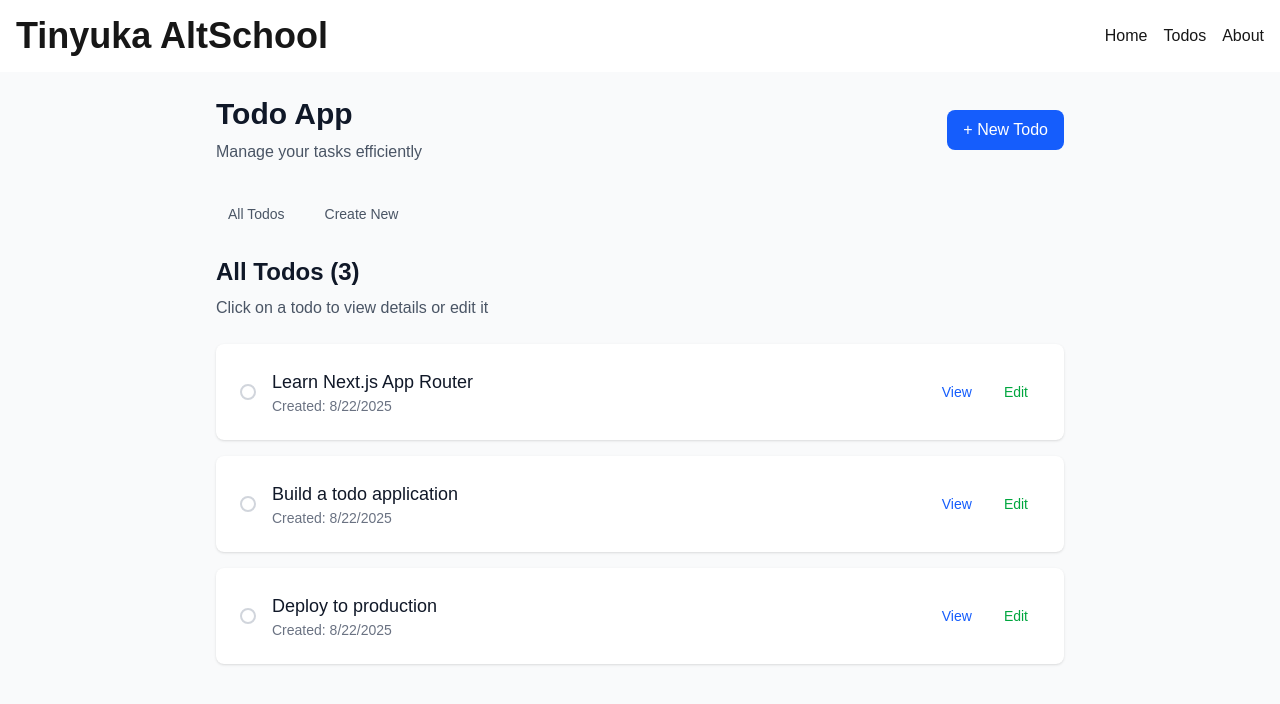
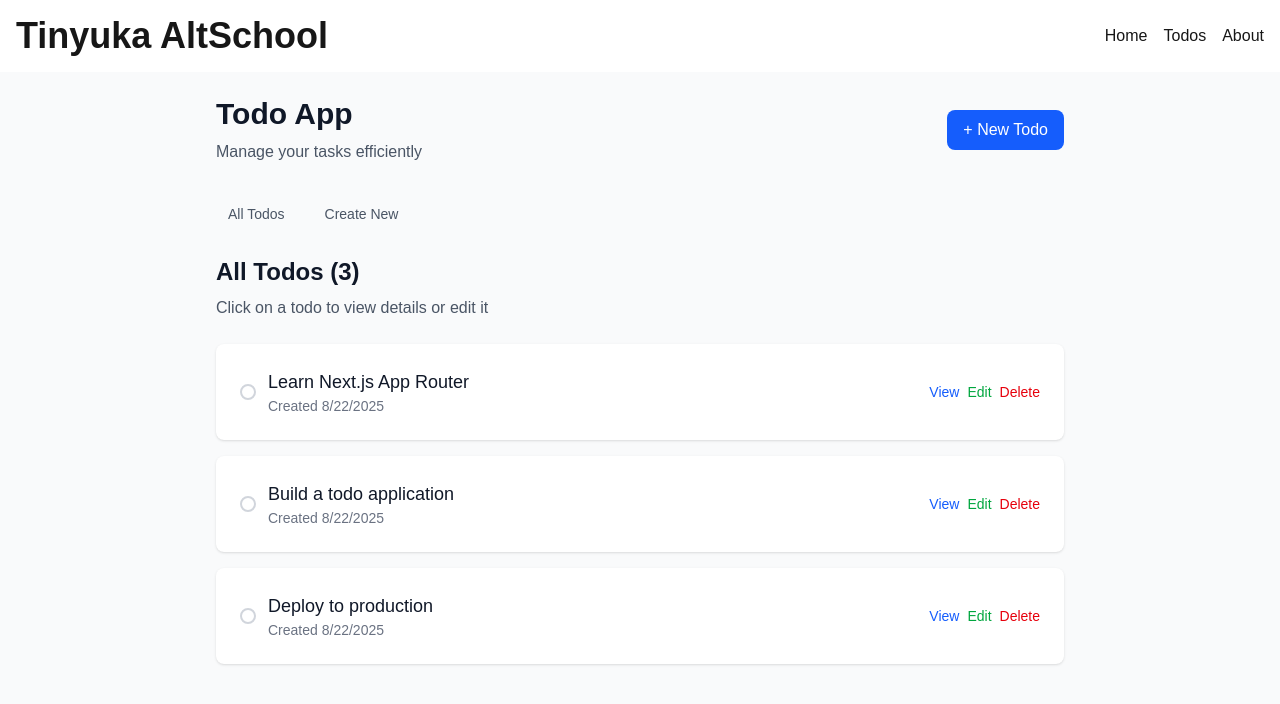
Before and after one commit to Oluwasetemi/my-tinyuka-nextapp, a Next.js app: page /todos in a window 1280 px wide. Shown: the top 704 px of the page. Built offline with nearby package versions, Linux system fonts and the light colour scheme; no server answers.

Commit message:
✨ REFACTOR: centralize base URL construction logic for API calls across todos pages, ensuring consistent handling of development and production environments.

```diff
--- a/src/app/lib/actions.ts
+++ b/src/app/lib/actions.ts
@@ -2,7 +2,31 @@
 
 import type { Todo } from "@/app/api/todos/route";
 
-const baseUrl = process.env.NEXT_PUBLIC_API_URL || "http://localhost:3000";
+/**
+ * Constructs a valid base URL for API calls that works in both development and production
+ */
+const getBaseUrl = (): string => {
+  // In production on Vercel, use the deployment URL
+  if (process.env.VERCEL_URL) {
+    return `https://${process.env.VERCEL_URL}`;
+  }
+
+  // Check for explicit API URL
+  if (process.env.NEXT_PUBLIC_API_URL) {
+    const url = process.env.NEXT_PUBLIC_API_URL;
+    // If it already has a protocol, use it as-is
+    if (url.startsWith('http://') || url.startsWith('https://')) {
+      return url;
+    }
+    // Otherwise, assume it needs https://
+    return `https://${url}`;
+  }
+
+  // Fallback to localhost for development
+  return "http://localhost:3000";
+};
+
+const baseUrl = getBaseUrl();
 
 export async function getTodos(): Promise<Todo[]> {
   const response = await fetch(`${baseUrl}/api/todos`, {
--- a/src/app/todos/[id]/delete/page.tsx
+++ b/src/app/todos/[id]/delete/page.tsx
@@ -7,9 +7,33 @@
   params: Promise<{ id: string }>;
 }
 
+/**
+ * Constructs a valid base URL for API calls that works in both development and production
+ */
+const getBaseUrl = (): string => {
+  // In production on Vercel, use the deployment URL
+  if (process.env.VERCEL_URL) {
+    return `https://${process.env.VERCEL_URL}`;
+  }
+
+  // Check for explicit API URL
+  if (process.env.NEXT_PUBLIC_API_URL) {
+    const url = process.env.NEXT_PUBLIC_API_URL;
+    // If it already has a protocol, use it as-is
+    if (url.startsWith('http://') || url.startsWith('https://')) {
+      return url;
+    }
+    // Otherwise, assume it needs https://
+    return `https://${url}`;
+  }
+
+  // Fallback to localhost for development
+  return "http://localhost:3000";
+};
+
 async function getTodo(id: string): Promise<Todo | null> {
   try {
-    const baseUrl = process.env.NEXT_PUBLIC_API_URL || "http://localhost:3000";
+    const baseUrl = getBaseUrl();
     const response = await fetch(`${baseUrl}/api/todos`, {
       cache: "no-store",
     });
--- a/src/app/todos/[id]/edit/page.tsx
+++ b/src/app/todos/[id]/edit/page.tsx
@@ -14,9 +14,33 @@
   params: Promise<{ id: string }>;
 }
 
+/**
+ * Constructs a valid base URL for API calls that works in both development and production
+ */
+const getBaseUrl = (): string => {
+  // In production on Vercel, use the deployment URL
+  if (process.env.VERCEL_URL) {
+    return `https://${process.env.VERCEL_URL}`;
+  }
+
+  // Check for explicit API URL
+  if (process.env.NEXT_PUBLIC_API_URL) {
+    const url = process.env.NEXT_PUBLIC_API_URL;
+    // If it already has a protocol, use it as-is
+    if (url.startsWith('http://') || url.startsWith('https://')) {
+      return url;
+    }
+    // Otherwise, assume it needs https://
+    return `https://${url}`;
+  }
+
+  // Fallback to localhost for development
+  return "http://localhost:3000";
+};
+
 async function getTodo(id: string): Promise<Todo | null> {
   try {
-    const baseUrl = process.env.NEXT_PUBLIC_API_URL || "http://localhost:3000";
+    const baseUrl = getBaseUrl();
     const response = await fetch(`${baseUrl}/api/todos`, {
       cache: "no-store",
     });
@@ -83,10 +107,10 @@
       <div className="bg-white rounded-lg shadow-lg p-8">
         <h1 className="text-3xl font-bold text-gray-900 mb-6">Edit Todo</h1>
 
-        <form className="space-y-6" action={handleUpdateTodo}>
+        <form action={handleUpdateTodo} className="space-y-6">
           <div>
             <label htmlFor="title" className="block text-sm font-medium text-gray-700 mb-2">
-              Todo Title
+              Title
             </label>
             <input
               type="text"
@@ -94,8 +118,8 @@
               name="title"
               defaultValue={todo.title}
               required
-              className="w-full text-black px-3 py-2 border border-gray-300 rounded-lg focus:outline-none focus:ring-2 focus:ring-blue-500 focus:border-transparent"
-              placeholder="Enter todo title..."
+              className="w-full px-3 py-2 border border-gray-300 rounded-md shadow-sm focus:outline-none focus:ring-blue-500 focus:border-blue-500"
+              placeholder="Enter todo title"
             />
           </div>
 
@@ -105,34 +129,26 @@
               id="completed"
               name="completed"
               defaultChecked={todo.completed}
-              className="w-4 h-4 text-blue-600 border-gray-300 rounded focus:ring-blue-500"
+              className="h-4 w-4 text-blue-600 focus:ring-blue-500 border-gray-300 rounded"
             />
-            <label htmlFor="completed" className="ml-2 text-sm text-gray-700">
+            <label htmlFor="completed" className="ml-2 block text-sm text-gray-900">
               Mark as completed
             </label>
           </div>
 
-          <div className="bg-gray-50 p-4 rounded-lg">
-            <h3 className="text-sm font-medium text-gray-700 mb-2">Todo Details</h3>
-            <div className="text-sm text-gray-600 space-y-1">
-              <p><strong>ID:</strong> {todo.id}</p>
-              <p><strong>Created:</strong> {new Date(todo.createdAt).toLocaleString()}</p>
-            </div>
-          </div>
-
           <div className="flex space-x-4">
+            <Link
+              href={`/todos/${todo.id}`}
+              className="flex-1 bg-gray-300 hover:bg-gray-400 text-gray-800 font-medium py-2 px-4 rounded-lg transition-colors text-center"
+            >
+              Cancel
+            </Link>
             <button
               type="submit"
-              className="bg-blue-600 hover:bg-blue-700 text-white px-6 py-2 rounded-lg transition-colors"
+              className="flex-1 bg-blue-600 hover:bg-blue-700 text-white font-medium py-2 px-4 rounded-lg transition-colors"
             >
               Update Todo
             </button>
-            <Link
-              href={`/todos/${todo.id}`}
-              className="bg-gray-300 hover:bg-gray-400 text-gray-700 px-6 py-2 rounded-lg transition-colors"
-            >
-              Cancel
-            </Link>
           </div>
         </form>
       </div>
--- a/src/app/todos/[id]/page.tsx
+++ b/src/app/todos/[id]/page.tsx
@@ -12,9 +12,33 @@
   params: Promise<{ id: string }>;
 }
 
+/**
+ * Constructs a valid base URL for API calls that works in both development and production
+ */
+const getBaseUrl = (): string => {
+  // In production on Vercel, use the deployment URL
+  if (process.env.VERCEL_URL) {
+    return `https://${process.env.VERCEL_URL}`;
+  }
+
+  // Check for explicit API URL
+  if (process.env.NEXT_PUBLIC_API_URL) {
+    const url = process.env.NEXT_PUBLIC_API_URL;
+    // If it already has a protocol, use it as-is
+    if (url.startsWith('http://') || url.startsWith('https://')) {
+      return url;
+    }
+    // Otherwise, assume it needs https://
+    return `https://${url}`;
+  }
+
+  // Fallback to localhost for development
+  return "http://localhost:3000";
+};
+
 async function getTodo(id: string): Promise<Todo | null> {
   try {
-    const baseUrl = process.env.NEXT_PUBLIC_API_URL || "http://localhost:3000";
+    const baseUrl = getBaseUrl();
     const response = await fetch(`${baseUrl}/api/todos`, {
       cache: "no-store",
     });
@@ -67,77 +91,47 @@
       <div className="bg-white rounded-lg shadow-lg p-8">
         <div className="flex items-center justify-between mb-6">
           <h1 className="text-3xl font-bold text-gray-900">{todo.title}</h1>
-          <div
-            className={`px-3 py-1 rounded-full text-sm font-medium ${
+          <span
+            className={`inline-flex items-center px-3 py-1 rounded-full text-sm font-medium ${
               todo.completed
                 ? "bg-green-100 text-green-800"
                 : "bg-yellow-100 text-yellow-800"
             }`}
           >
             {todo.completed ? "Completed" : "Pending"}
-          </div>
+          </span>
         </div>
 
         <div className="space-y-4 mb-8">
           <div>
-            <h3 className="text-sm font-medium text-gray-500 uppercase tracking-wide">
-              Status
-            </h3>
-            <div className="flex items-center space-x-2 mt-1">
-              <div
-                className={`w-4 h-4 rounded-full border-2 ${
-                  todo.completed
-                    ? "bg-green-500 border-green-500"
-                    : "border-gray-300"
-                }`}
-              >
-                {todo.completed && (
-                  <svg
-                    className="w-3 h-3 text-white"
-                    fill="currentColor"
-                    viewBox="0 0 20 20"
-                  >
-                    <path
-                      fillRule="evenodd"
-                      d="M16.707 5.293a1 1 0 010 1.414l-8 8a1 1 0 01-1.414 0l-4-4a1 1 0 011.414-1.414L8 12.586l7.293-7.293a1 1 0 011.414 0z"
-                      clipRule="evenodd"
-                    />
-                  </svg>
-                )}
-              </div>
-              <span className="text-gray-900">
-                {todo.completed ? "Completed" : "Not completed"}
-              </span>
-            </div>
-          </div>
-
-          <div>
-            <h3 className="text-sm font-medium text-gray-500 uppercase tracking-wide">
-              Created
-            </h3>
-            <p className="text-gray-900 mt-1">
-              {new Date(todo.createdAt).toLocaleString()}
+            <h3 className="text-sm font-medium text-gray-500">Status</h3>
+            <p className="mt-1 text-lg text-gray-900">
+              {todo.completed ? "Completed" : "In Progress"}
             </p>
           </div>
-
           <div>
-            <h3 className="text-sm font-medium text-gray-500 uppercase tracking-wide">
-              Todo ID
-            </h3>
-            <p className="text-gray-900 mt-1 font-mono text-sm">{todo.id}</p>
+            <h3 className="text-sm font-medium text-gray-500">Created</h3>
+            <p className="mt-1 text-lg text-gray-900">
+              {new Date(todo.createdAt).toLocaleDateString()} at{" "}
+              {new Date(todo.createdAt).toLocaleTimeString()}
+            </p>
+          </div>
+          <div>
+            <h3 className="text-sm font-medium text-gray-500">ID</h3>
+            <p className="mt-1 text-lg text-gray-900 font-mono">{todo.id}</p>
           </div>
         </div>
 
         <div className="flex space-x-4">
           <Link
             href={`/todos/${todo.id}/edit`}
-            className="bg-blue-600 hover:bg-blue-700 text-white px-6 py-2 rounded-lg transition-colors"
+            className="flex-1 bg-blue-600 hover:bg-blue-700 text-white font-medium py-2 px-4 rounded-lg transition-colors text-center"
           >
             Edit Todo
           </Link>
           <Link
             href={`/todos/${todo.id}/delete`}
-            className="bg-red-600 hover:bg-red-700 text-white px-6 py-2 rounded-lg transition-colors"
+            className="flex-1 bg-red-600 hover:bg-red-700 text-white font-medium py-2 px-4 rounded-lg transition-colors text-center"
           >
             Delete Todo
           </Link>
--- a/src/app/todos/page.tsx
+++ b/src/app/todos/page.tsx
@@ -1,9 +1,49 @@
 import Link from "next/link";
-import { getTodos } from "@/app/lib/actions";
 
-export const dynamic = "force-dynamic";
+interface Todo {
+  readonly id: string;
+  readonly title: string;
+  readonly completed: boolean;
+  readonly createdAt: string;
+}
 
+/**
+ * Constructs a valid base URL for API calls that works in both development and production
+ */
+const getBaseUrl = (): string => {
+  // In production on Vercel, use the deployment URL
+  if (process.env.VERCEL_URL) {
+    return `https://${process.env.VERCEL_URL}`;
+  }
 
+  // Check for explicit API URL
+  if (process.env.NEXT_PUBLIC_API_URL) {
+    const url = process.env.NEXT_PUBLIC_API_URL;
+    // If it already has a protocol, use it as-is
+    if (url.startsWith('http://') || url.startsWith('https://')) {
+      return url;
+    }
+    // Otherwise, assume it needs https://
+    return `https://${url}`;
+  }
+
+  // Fallback to localhost for development
+  return "http://localhost:3000";
+};
+
+async function getTodos(): Promise<Todo[]> {
+  const baseUrl = getBaseUrl();
+  const response = await fetch(`${baseUrl}/api/todos`, {
+    cache: "no-store", // Disable caching for real-time data
+  });
+
+  if (!response.ok) {
+    throw new Error("Failed to fetch todos");
+  }
+
+  const data = await response.json();
+  return data.todos;
+}
 
 export default async function TodosPage() {
   const todos = await getTodos();
@@ -21,31 +61,57 @@
 
       {todos?.length === 0 || todos === null ? (
         <div className="text-center py-12">
-          <div className="text-gray-400 text-6xl mb-4">📝</div>
-          <h3 className="text-xl font-medium text-gray-900 mb-2">
-            No todos yet
-          </h3>
-          <p className="text-gray-600 mb-6">
-            Get started by creating your first todo
+          <div className="mx-auto h-12 w-12 text-gray-400">
+            <svg
+              fill="none"
+              stroke="currentColor"
+              viewBox="0 0 24 24"
+            >
+              <path
+                strokeLinecap="round"
+                strokeLinejoin="round"
+                strokeWidth={2}
+                d="M9 5H7a2 2 0 00-2 2v10a2 2 0 002 2h8a2 2 0 002-2V7a2 2 0 00-2-2h-2M9 5a2 2 0 002 2h2a2 2 0 002-2M9 5a2 2 0 012-2h2a2 2 0 012 2"
+              />
+            </svg>
+          </div>
+          <h3 className="mt-2 text-sm font-medium text-gray-900">No todos</h3>
+          <p className="mt-1 text-sm text-gray-500">
+            Get started by creating a new todo.
           </p>
-          <Link
-            href="/todos/new"
-            className="bg-blue-600 hover:bg-blue-700 text-white px-6 py-3 rounded-lg transition-colors"
-          >
-            Create Your First Todo
-          </Link>
+          <div className="mt-6">
+            <Link
+              href="/todos/new"
+              className="inline-flex items-center px-4 py-2 border border-transparent shadow-sm text-sm font-medium rounded-md text-white bg-blue-600 hover:bg-blue-700 focus:outline-none focus:ring-2 focus:ring-offset-2 focus:ring-blue-500"
+            >
+              <svg
+                className="-ml-1 mr-2 h-5 w-5"
+                fill="none"
+                stroke="currentColor"
+                viewBox="0 0 24 24"
+              >
+                <path
+                  strokeLinecap="round"
+                  strokeLinejoin="round"
+                  strokeWidth={2}
+                  d="M12 6v6m0 0v6m0-6h6m-6 0H6"
+                />
+              </svg>
+              New Todo
+            </Link>
+          </div>
         </div>
       ) : (
         <div className="space-y-4">
-          {todos?.map((todo) => (
+          {todos.map((todo) => (
             <div
               key={todo.id}
-              className="bg-white p-6 rounded-lg shadow hover:shadow-md transition-shadow"
+              className="bg-white rounded-lg shadow p-6 hover:shadow-md transition-shadow"
             >
               <div className="flex items-center justify-between">
-                <div className="flex items-center space-x-4">
+                <div className="flex items-center space-x-3">
                   <div
-                    className={`w-4 h-4 rounded-full border-2 ${
+                    className={`w-4 h-4 rounded-full border-2 flex items-center justify-center ${
                       todo.completed
                         ? "bg-green-500 border-green-500"
                         : "border-gray-300"
@@ -53,7 +119,7 @@
                   >
                     {todo.completed && (
                       <svg
-                        className="w-3 h-3 text-white"
+                        className="w-2 h-2 text-white"
                         fill="currentColor"
                         viewBox="0 0 20 20"
                       >
@@ -76,22 +142,28 @@
                       {todo.title}
                     </h3>
                     <p className="text-sm text-gray-500">
-                      Created: {new Date(todo.createdAt).toLocaleDateString()}
+                      Created {new Date(todo.createdAt).toLocaleDateString()}
                     </p>
                   </div>
                 </div>
                 <div className="flex space-x-2">
                   <Link
                     href={`/todos/${todo.id}`}
-                    className="text-blue-600 hover:text-blue-800 px-3 py-1 rounded text-sm font-medium transition-colors"
+                    className="text-blue-600 hover:text-blue-800 text-sm font-medium"
                   >
                     View
                   </Link>
                   <Link
                     href={`/todos/${todo.id}/edit`}
-                    className="text-green-600 hover:text-green-800 px-3 py-1 rounded text-sm font-medium transition-colors"
+                    className="text-green-600 hover:text-green-800 text-sm font-medium"
                   >
                     Edit
+                  </Link>
+                  <Link
+                    href={`/todos/${todo.id}/delete`}
+                    className="text-red-600 hover:text-red-800 text-sm font-medium"
+                  >
+                    Delete
                   </Link>
                 </div>
               </div>
```
